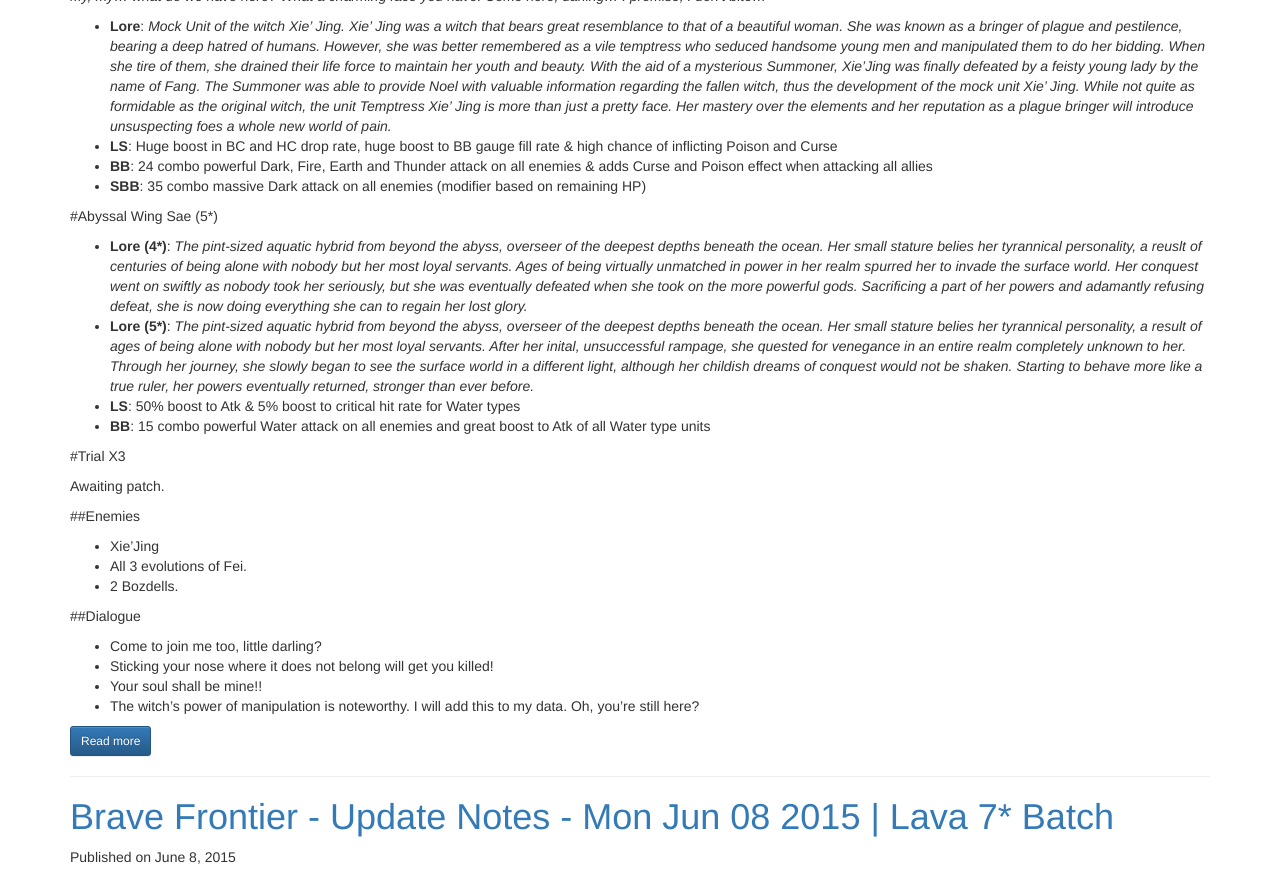
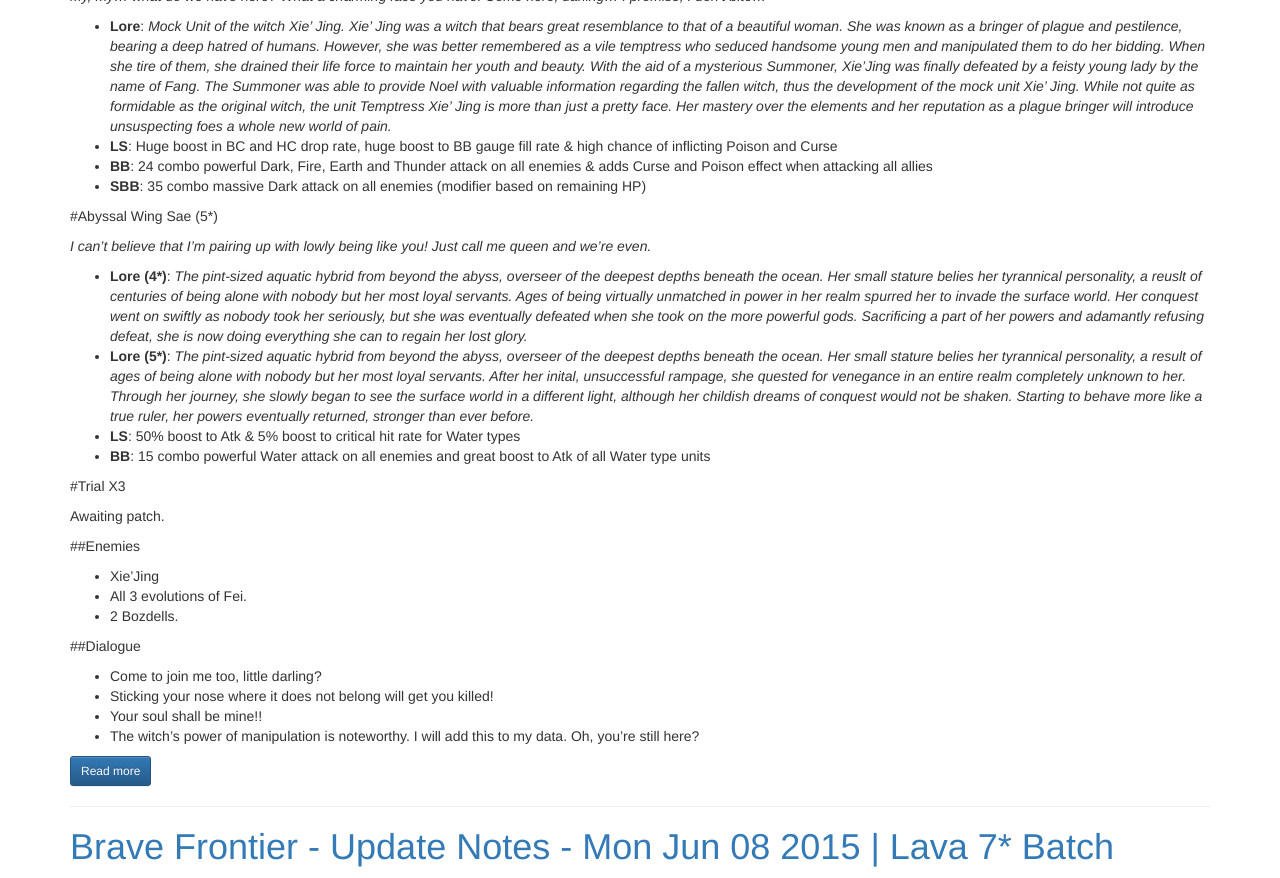
Before and after one commit to Deathmax/deathmax.github.io, a Jekyll site: the page built from index.html, in a window 1280 px wide and 900 px high, scrolled down 543 px, cut to the strip 22-900 px from the top of the window. Built offline with Jekyll 4.4.1, drawn with Linux system fonts in a browser that asks for light colours; nearby versions of some CDN libraries; library files that are not in the unit come from our copies; the list of posts is cut into pages by our own code.

Commit message:
add sae summon dialogue

```diff
--- a/_posts/2015-06-22-brave-frontier---update-notes---mon-jun-22-2015--xie-jing-trial--ruby-batch.md
+++ b/_posts/2015-06-22-brave-frontier---update-notes---mon-jun-22-2015--xie-jing-trial--ruby-batch.md
@@ -22,6 +22,8 @@
 
 {: .water}
 #Abyssal Wing Sae (5*)
+
+*I can't believe that I'm pairing up with lowly being like you! Just call me queen and we're even.*
 
 * **Lore (4\*)**: *The pint-sized aquatic hybrid from beyond the abyss, overseer of the deepest depths beneath the ocean. Her small stature belies her tyrannical personality, a reuslt of centuries of being alone with nobody but her most loyal servants. Ages of being virtually unmatched in power in her realm spurred her to invade the surface world. Her conquest went on swiftly as nobody took her seriously, but she was eventually defeated when she took on the more powerful gods. Sacrificing a part of her powers and adamantly refusing defeat, she is now doing everything she can to regain her lost glory.*
 * **Lore (5\*)**: *The pint-sized aquatic hybrid from beyond the abyss, overseer of the deepest depths beneath the ocean. Her small stature belies her tyrannical personality, a result of ages of being alone with nobody but her most loyal servants. After her inital, unsuccessful rampage, she quested for venegance in an entire realm completely unknown to her. Through her journey, she slowly began to see the surface world in a different light, although her childish dreams of conquest would not be shaken. Starting to behave more like a true ruler, her powers eventually returned, stronger than ever before.*
```
